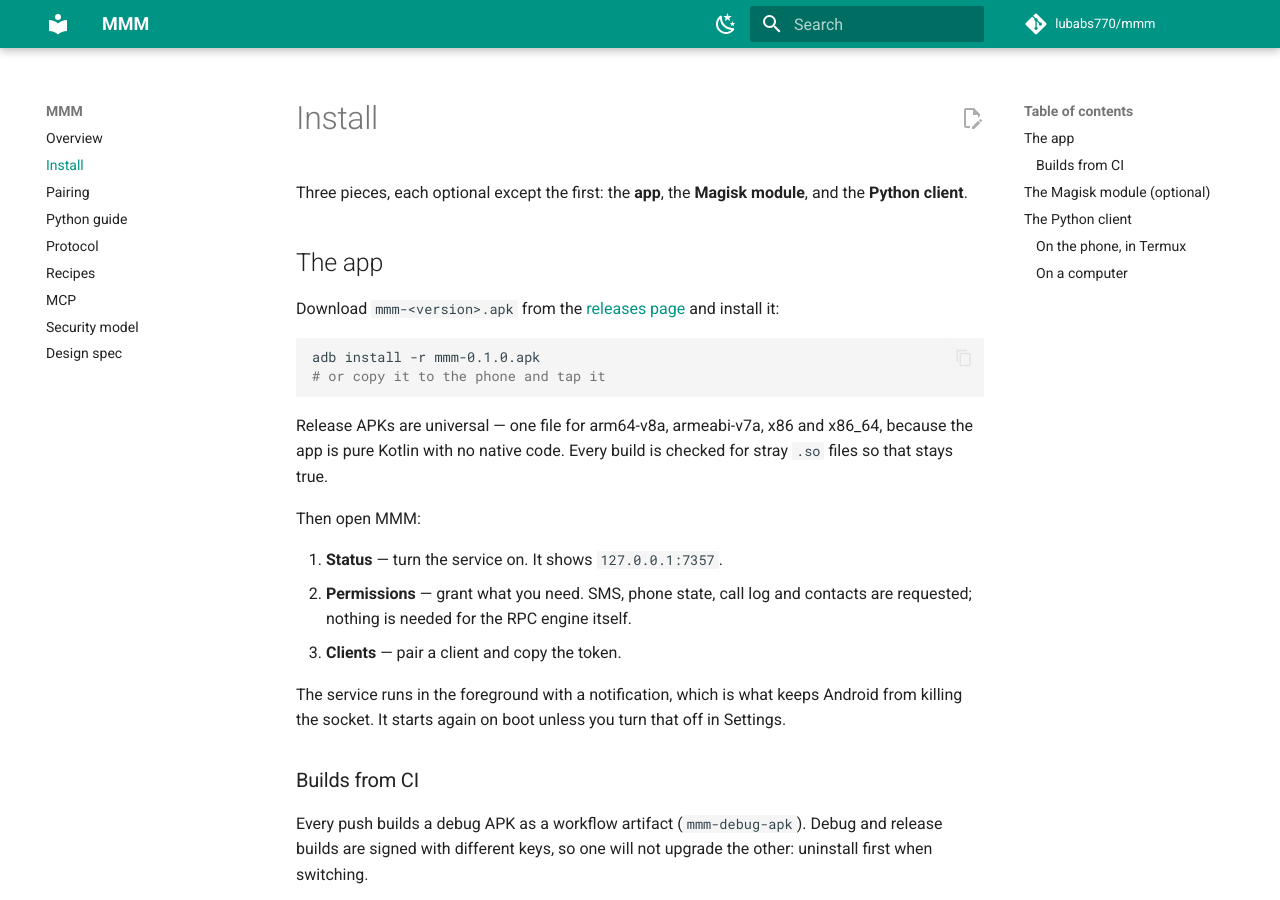
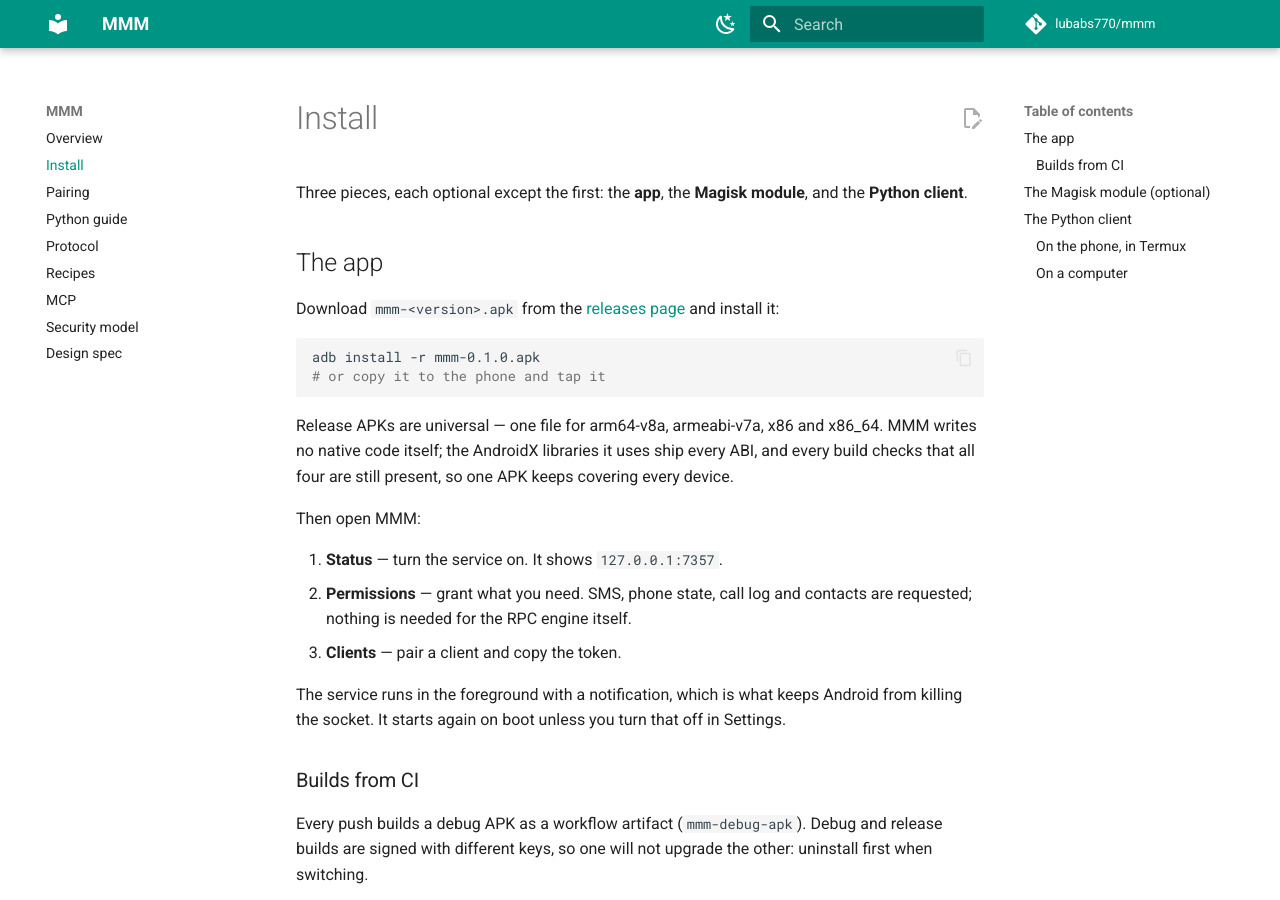
Before and after one commit to lubabs770/mmm, an MkDocs documentation site: the page built from docs/install.md, in a window 1280 px wide and 900 px high. Built offline with MkDocs 1.6.1 and Material for MkDocs 9.7.7, drawn with Linux system fonts in a browser that asks for light colours; comment, search, counter and statistics services are not loaded.

Commit message:
Check the APK is universal, not that it has no .so
The spec assumed MMM would contain no native code at all. It doesn't write
any, but Compose pulls in androidx.graphics.path, which ships a .so — for
all four ABIs, so the APK is still universal and the old check was testing
the wrong thing.

tools/check_universal_apk.sh asserts what was actually meant: if native
libraries are present, every ABI must be. An ABI split or an abiFilters
line still fails. Verified against synthetic APKs for all three cases
(every ABI, one ABI, none at all) — the last one needed `|| true`, because
pipefail turned "no native libraries" into a silent abort.

Co-Authored-By: Claude Opus 5 <noreply@anthropic.com>

````diff
--- a/docs/install.md
+++ b/docs/install.md
@@ -13,9 +13,10 @@ adb install -r mmm-0.1.0.apk
 # or copy it to the phone and tap it
 ```
 
-Release APKs are universal — one file for arm64-v8a, armeabi-v7a, x86 and x86_64,
-because the app is pure Kotlin with no native code. Every build is checked for stray
-`.so` files so that stays true.
+Release APKs are universal — one file for arm64-v8a, armeabi-v7a, x86 and x86_64.
+MMM writes no native code itself; the AndroidX libraries it uses ship every ABI, and
+every build checks that all four are still present, so one APK keeps covering every
+device.
 
 Then open MMM:
 
````
Also changed, not shown: LLM.md (+4 -2 lines), docs/spec.md (+2 -1 lines), 3 other files.
